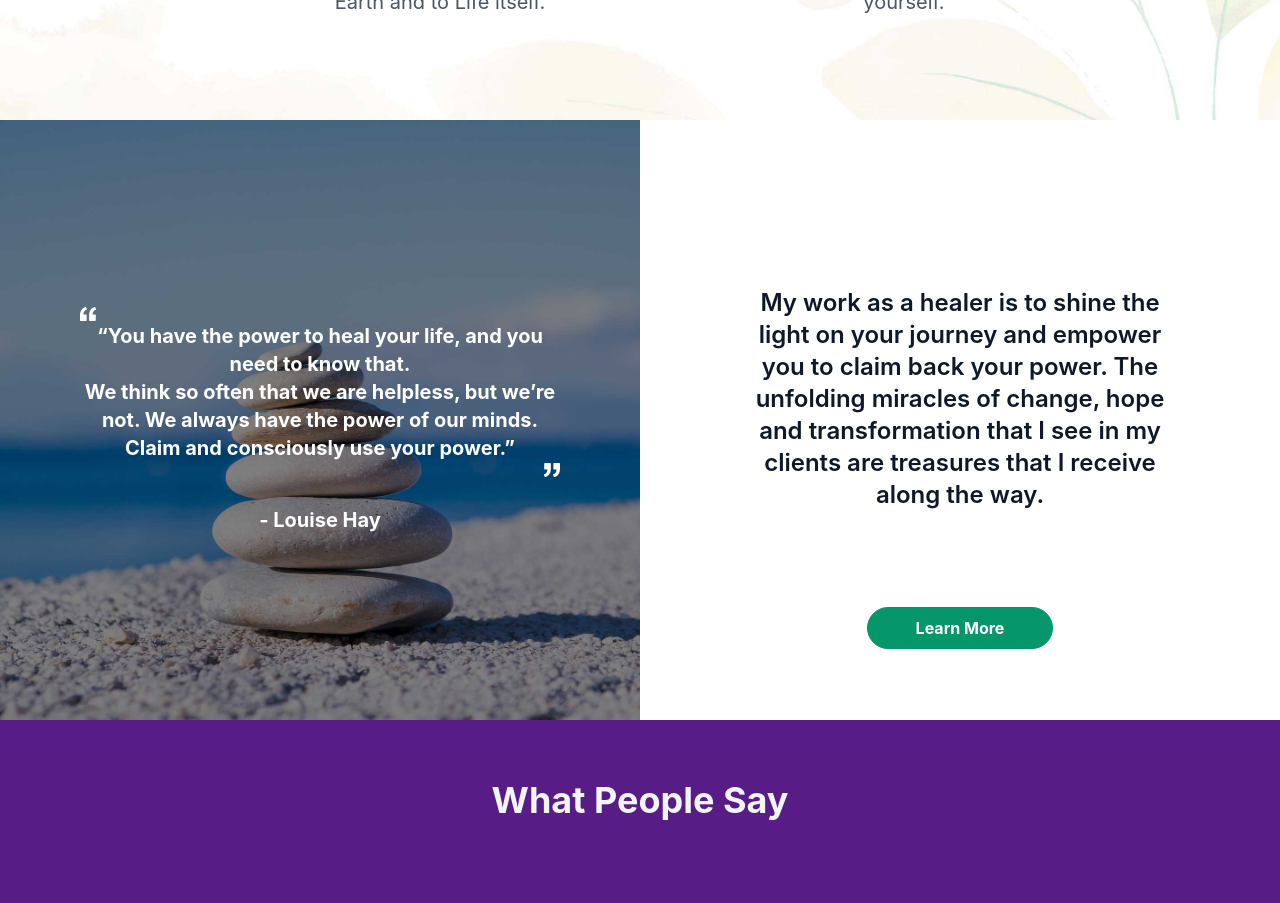
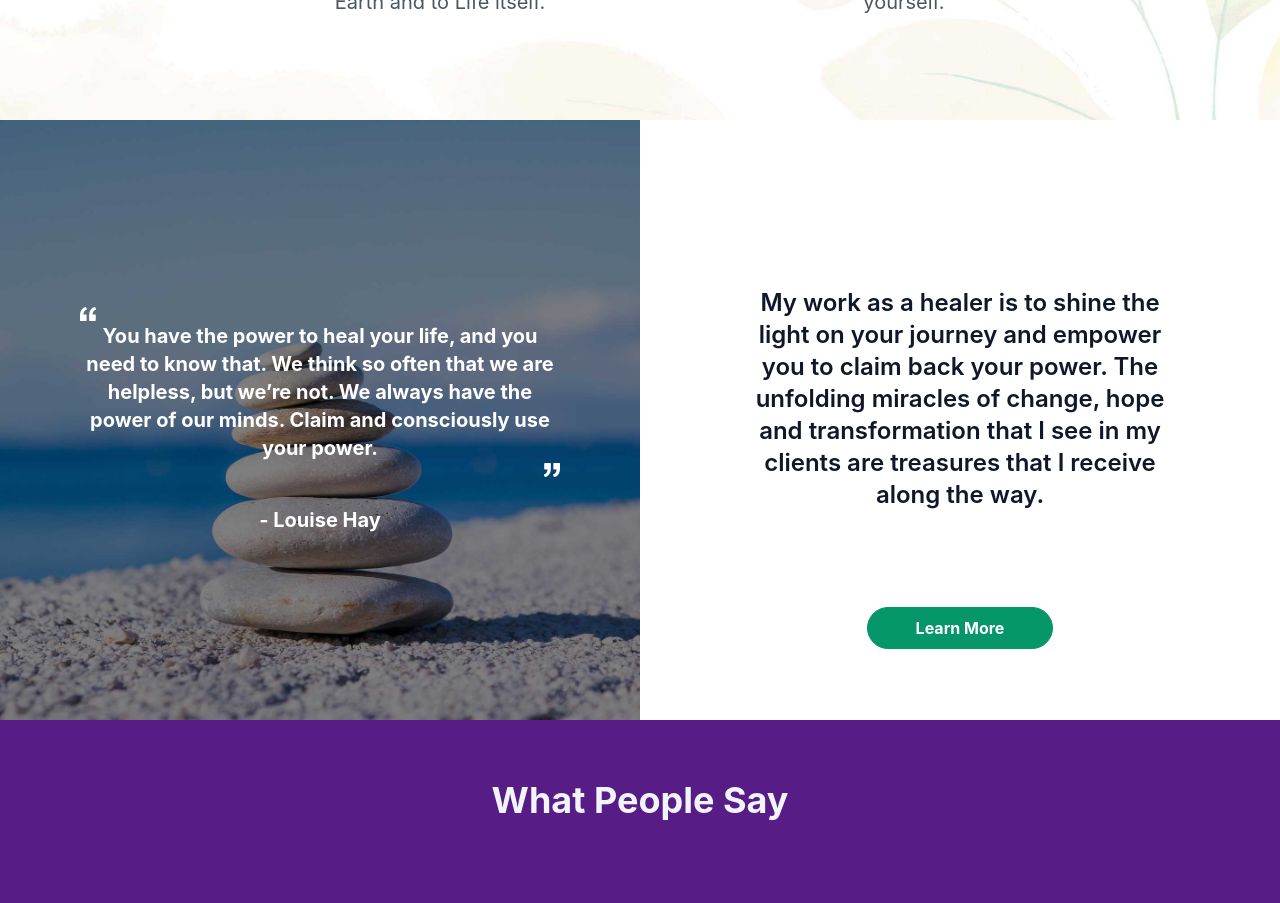
Before and after one commit to SurbhiSarna/surbhi-sarna-site, a React (Vite) app: page / in a window 1280 px wide. Shown: the part 1700-2603 px from the top of the page. Built offline with nearby package versions, Linux system fonts and the light colour scheme.

Commit message:
:zap: Update Components to use props

```diff
--- a/src/components/SplitImageText/splitImageText.jsx
+++ b/src/components/SplitImageText/splitImageText.jsx
@@ -1,15 +1,15 @@
-import React from 'react';
-import healingImage from '../../assets/images/healing-image.jpg';
-import leftquote from '../../assets/svg/lquote.svg';
-import rightquote from '../../assets/svg/rquote.svg';
+import React, { useEffect } from 'react';
 import { Link } from 'react-router-dom';
 
-const SplitImageText = () => {
+const SplitImageText = (props) => {
+
+    const { quote, author, splittext, buttontext, buttonlink, imageurl } = props.props;
+
     return (
         <div className="bg-white grid grid-rows-2 grid-cols-1 lg:grid-rows-1 lg:grid-cols-2">
         <div
           style={{
-            backgroundImage: `url(${healingImage})`,
+            backgroundImage: `url(${imageurl})`,
             backgroundRepeat: "no-repeat",
             backgroundSize: "cover",
             backgroundPosition: "center",
@@ -18,34 +18,18 @@ const SplitImageText = () => {
           className="flex justify-center items-center h-5/6"
         >
           <p className="mx-auto text-white text-lg md:text-xl font-bold px-20">
-            <span>
-              <img className="w-4" src={leftquote} alt="Left Quote Sign" />
-            </span>
-            “You have the power to heal your life, and you need to know that. <br/> We think so often that
-            we are helpless, but we’re not. We always have the power of our minds. <br/>Claim and
-            consciously use your power.”
-            <span className="flex justify-end">
-              <img
-                className="w-4 right-0"
-                src={rightquote}
-                alt="Left Quote Sign"
-              />
-            </span>
-            <br />- Louise Hay
+            {quote}
           </p>
         </div>
         <div className="flex flex-col justify-center items-center">
           <p className="p-5 md:p-24 text-xl md:text-2xl text-slate-900 font-semibold leading-8">
-            My work as a healer is to shine the light on your journey and
-            empower you to claim back your power. The unfolding miracles of
-            change, hope and transformation that I see in my clients are
-            treasures that I receive along the way.
+            {splittext}
           </p>
-          <Link to="/about">
+          <Link to={buttonlink}>
               <button
                   className="focus:outline-none focus:shadow-outline bg-emerald-600 text-white font-bold py-2 px-12 rounded-full hover:text-white hover:bg-emerald-800 border-emerald-600"
               >
-                  Learn More
+                  {buttontext}
               </button>
           </Link>
         </div>
--- /dev/null
+++ b/src/components/SplitImageTextwithQuotes/splitImageTextwithQuotes.jsx
@@ -0,0 +1,69 @@
+import React, { useEffect } from 'react';
+import leftquote from '../../assets/svg/lquote.svg';
+import rightquote from '../../assets/svg/rquote.svg';
+import { Link } from 'react-router-dom';
+
+const SplitImageTextwithQuotes = (props) => {
+
+    const { quote, author, splittext, buttontext, buttonlink, imageurl, buttonicon, buttontype } = props.props;
+
+    let button;
+    if(buttontype == "Link") {
+      button =
+      <Link to={buttonlink}>
+        <button
+            className="focus:outline-none focus:shadow-outline bg-emerald-600 text-white font-bold py-2 px-12 rounded-full hover:text-white hover:bg-emerald-800 border-emerald-600"
+        >
+            {buttontext}
+        </button>
+      </Link>
+    } else {
+      button =
+        <a href={buttonlink} className="flex flex-row justify-center items-center focus:outline-none focus:shadow-outline bg-emerald-600 text-white font-bold py-2 px-6 rounded-full hover:text-white hover:bg-emerald-800 border-emerald-600">
+          <img
+              className="w-6 md:w-10 pr-2"
+              src={buttonicon}
+              alt="Button Icon"
+          />
+          {buttontext}
+        </a>
+    }
+
+    return (
+        <div className="bg-white grid grid-rows-2 grid-cols-1 lg:grid-rows-1 lg:grid-cols-2">
+        <div
+          style={{
+            backgroundImage: `url(${imageurl})`,
+            backgroundRepeat: "no-repeat",
+            backgroundSize: "cover",
+            backgroundPosition: "center",
+            height: "600px",
+          }}
+          className="flex justify-center items-center h-5/6"
+        >
+          <p className="mx-auto text-white text-lg md:text-xl font-bold px-20">
+            <span>
+              <img className="w-4" src={leftquote} alt="Left Quote Sign" />
+            </span>
+            {quote}
+            <span className="flex justify-end">
+              <img
+                className="w-4 right-0"
+                src={rightquote}
+                alt="Left Quote Sign"
+              />
+            </span>
+            <br />{author}
+          </p>
+        </div>
+        <div className="flex flex-col justify-center items-center">
+          <p className="p-5 md:p-24 text-xl md:text-2xl text-slate-900 font-semibold leading-8">
+            {splittext}
+          </p>
+          {button}
+        </div>
+      </div>
+    );
+};
+
+export default SplitImageTextwithQuotes;
--- a/src/pages/home.jsx
+++ b/src/pages/home.jsx
@@ -2,15 +2,27 @@ import React from 'react';
 import Masthead from '../components/Masthead/masthead';
 import HomepageAboutMe from '../components/HomepageAboutMe/homepageAboutMe';
 import TestimonialsSlider from '../components/TestimonialsSlider/testimonialsSlider';
-import SplitImageText from '../components/SplitImageText/splitImageText';
+import SplitImageTextwithQuotes from '../components/SplitImageTextwithQuotes/splitImageTextwithQuotes';
 import HomepageMoreInfo from '../components/HomepageMoreInfo/homepageMoreInfo';
+import healingImage from '../assets/images/healing-image.jpg';
 
 export default function Home(){
+
+    const splittextpropswithquotes = {
+        quote: "You have the power to heal your life, and you need to know that. We think so often that we are helpless, but we’re not. We always have the power of our minds. Claim and consciously use your power.",
+        author: "- Louise Hay",
+        splittext: "My work as a healer is to shine the light on your journey and empower you to claim back your power. The unfolding miracles of change, hope and transformation that I see in my clients are treasures that I receive along the way.",
+        buttontext: "Learn More",
+        buttonlink: "/about",
+        imageurl: healingImage,
+        buttontype: "Link"
+    }
+
     return (
         <div>
             <Masthead />
             <HomepageAboutMe />
-            <SplitImageText />
+            <SplitImageTextwithQuotes props={splittextpropswithquotes}  />
             <TestimonialsSlider />
             <HomepageMoreInfo />
         </div>
--- a/src/pages/meditationcircle.jsx
+++ b/src/pages/meditationcircle.jsx
@@ -1,10 +1,24 @@
 import React from 'react';
-import MeditationCircleComponent from '../components/MeditationCircleComponent/meditationCircleComponent';
+import SplitImageTextwithQuotes from '../components/SplitImageTextwithQuotes/splitImageTextwithQuotes';
+import MastheadImage from "../assets/images/meditationcircle-masthead.jpg";
+import whatsapp from "../assets/svg/whatsapp.svg";
 
 export default function MeditationCircle(){
+
+    const splittextpropswithquotes = {
+        quote: 'Meditation is the science of God-realization. It is the most practical science in the world. Most people would want to meditate if they understood its value and experienced its beneficial effects.',
+        author: "- Paramahansa Yogananda",
+        splittext: "Interested in meditation? Join our weekly online meditation circle where we practice guided meditation based on the teachings of Paramahansa Yogananda and scientific healing affirmations for healing of body, mind and soul.",
+        buttontext: "Click to join WhatsApp Group",
+        buttonlink: "https://chat.whatsapp.com/LeKIdGcHdS6LTWqfC0r9tX",
+        imageurl: MastheadImage,
+        buttontype: "Anchor",
+        buttonicon: whatsapp
+    }
+
     return (
         <div>
-            <MeditationCircleComponent />
+            <SplitImageTextwithQuotes props={splittextpropswithquotes}  />
         </div>
     )
 }
```
